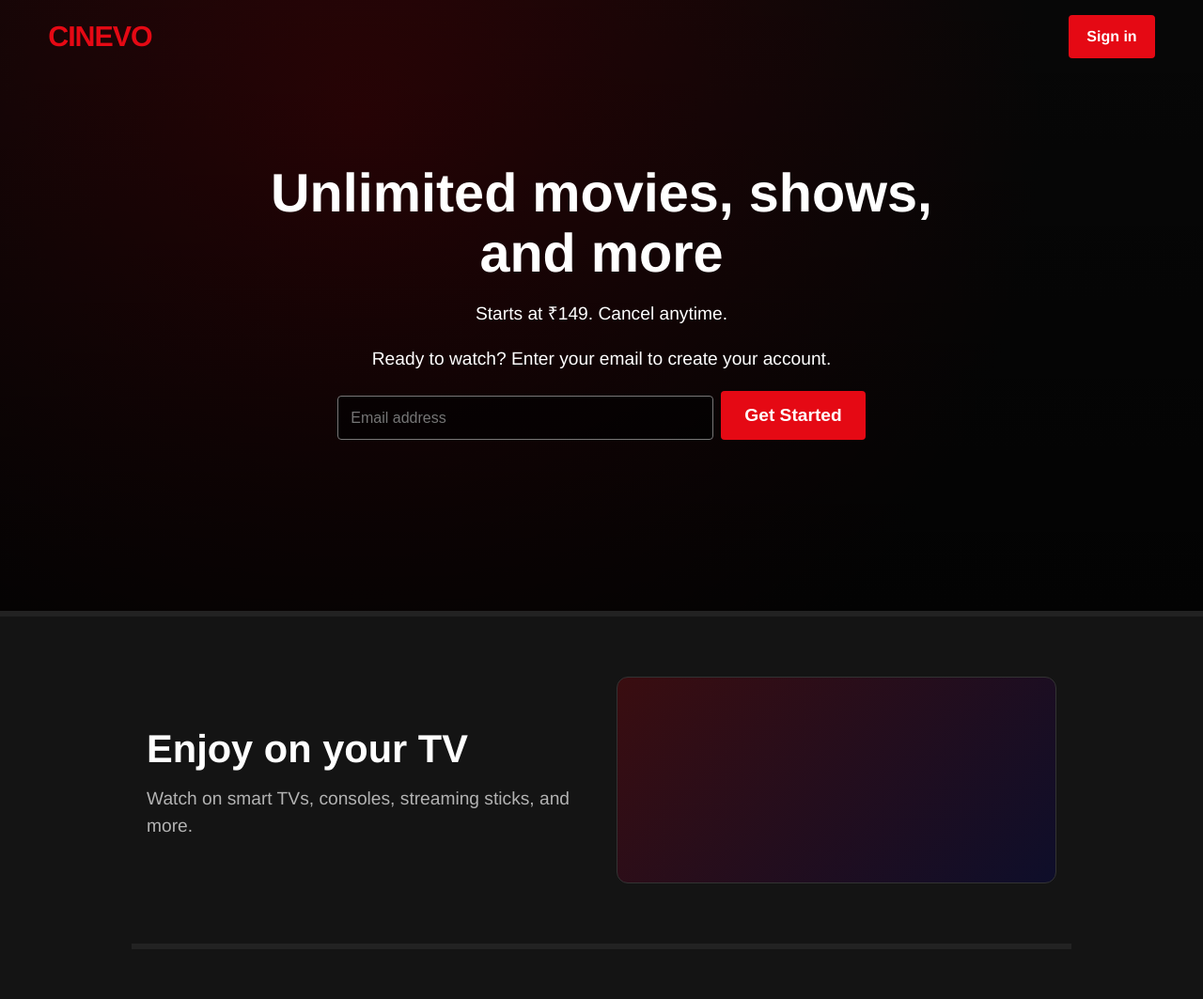
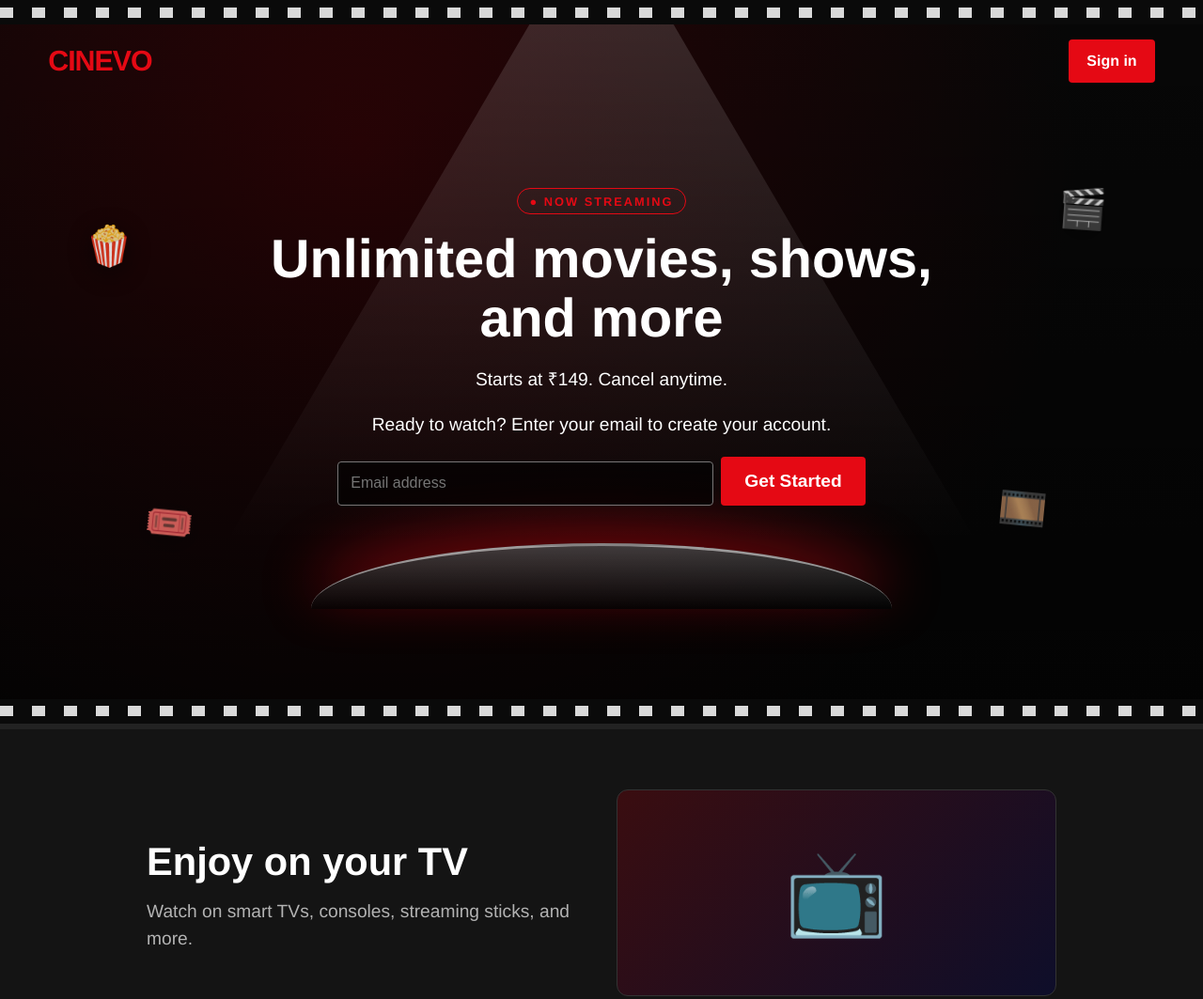
Before and after one commit to sharanya-sharma123/cinevo, a website: page public/index.html in a window 1280 px wide. Shown: the top 1063 px of the page at 94% size. Drawn offline with Linux system fonts and the light colour scheme; no server answers.

Commit message:
Cinematic landing page

```diff
--- a/public/index.html
+++ b/public/index.html
@@ -1,17 +1,22 @@
 <!doctype html><html lang="en"><head><meta charset="utf-8"><meta name="viewport" content="width=device-width,initial-scale=1">
 <title>Cinevo – Watch anywhere</title><link rel="stylesheet" href="/style.css"></head><body>
 <header class="hero">
+  <div class="beam"></div><div class="strip top"></div><div class="strip bottom"></div>
+  <span class="float f1" aria-hidden="true">🍿</span><span class="float f2" aria-hidden="true">🎬</span>
+  <span class="float f3" aria-hidden="true">🎟️</span><span class="float f4" aria-hidden="true">🎞️</span>
   <nav class="nav"><a class="logo" href="/">CINEVO</a><a class="btn" id="navbtn" href="/login.html">Sign in</a></nav>
   <div class="hero-body">
+    <span class="badge">● NOW STREAMING</span>
     <h1>Unlimited movies, shows, and more</h1>
     <p>Starts at ₹149. Cancel anytime.</p>
     <p>Ready to watch? Enter your email to create your account.</p>
     <form class="cta" id="start"><input type="email" id="email" placeholder="Email address" aria-label="Email address" required><button class="btn">Get Started</button></form>
+    <div class="screen" aria-hidden="true"></div>
   </div>
 </header>
-<section class="feature"><div><h2>Enjoy on your TV</h2><p>Watch on smart TVs, consoles, streaming sticks, and more.</p></div><div class="art"></div></section>
-<section class="feature rev"><div><h2>Download your shows to watch offline</h2><p>Save your favourites and always have something to watch.</p></div><div class="art"></div></section>
-<section class="feature"><div><h2>Keep your own list</h2><p>Save titles you want to watch and track what you've finished.</p></div><div class="art"></div></section>
+<section class="feature"><div><h2>Enjoy on your TV</h2><p>Watch on smart TVs, consoles, streaming sticks, and more.</p></div><div class="art" aria-hidden="true">📺</div></section>
+<section class="feature rev"><div><h2>Download your shows to watch offline</h2><p>Save your favourites and always have something to watch.</p></div><div class="art" aria-hidden="true">🎞️</div></section>
+<section class="feature"><div><h2>Keep your own list</h2><p>Save titles you want to watch and track what you've finished.</p></div><div class="art" aria-hidden="true">🍿</div></section>
 <section class="faq"><h2>Frequently Asked Questions</h2>
   <details><summary>What is Cinevo?</summary><p>A streaming service with a wide variety of award-winning shows, movies, and documentaries.</p></details>
   <details><summary>How much does it cost?</summary><p>Plans start at ₹149 a month. No extra costs, no contracts.</p></details>
--- a/public/style.css
+++ b/public/style.css
@@ -52,3 +52,25 @@ input,select{width:100%;margin-top:.3rem;padding:.85rem;border-radius:4px;border
 .add[hidden]{display:none}
 .hint{color:var(--mute);text-align:center;padding:2rem}
 @media(max-width:700px){.add{grid-template-columns:1fr}}
+
+.tl{position:relative}
+.sugg{position:absolute;left:0;right:0;top:100%;z-index:20;margin:2px 0 0;padding:0;list-style:none;background:#222;border:1px solid #555;border-radius:4px;max-height:340px;overflow:auto}
+.sugg[hidden]{display:none}
+.sugg li{display:flex;gap:.7rem;align-items:center;padding:.5rem .7rem;cursor:pointer;color:#fff}
+.sugg li:hover{background:#333}
+.sugg img,.sugg .ph{width:34px;height:50px;object-fit:cover;border-radius:3px;background:#444;flex:none}
+.sugg small{display:block;color:var(--mute)}
+
+.hero{position:relative;overflow:hidden;padding:26px 0}
+.hero .nav,.hero-body{position:relative;z-index:2}
+.strip{position:absolute;left:0;right:0;height:26px;z-index:3;background:#0a0a0a linear-gradient(90deg,#d9d9d9 0 14px,transparent 14px) 0 50%/34px 11px repeat-x}
+.strip.top{top:0}.strip.bottom{bottom:0}
+.beam{position:absolute;top:0;left:50%;width:80%;height:100%;transform:translateX(-50%);clip-path:polygon(44% 0,56% 0,100% 100%,0 100%);background:linear-gradient(rgba(255,255,255,.14),transparent 75%);pointer-events:none;z-index:1}
+.badge{display:inline-block;border:1px solid var(--red);color:var(--red);padding:.2rem .8rem;border-radius:99px;font-size:.8rem;letter-spacing:2px;font-weight:700;margin-bottom:1rem}
+.screen{width:min(640px,85%);height:70px;margin:2.5rem auto 0;border-radius:50% 50% 0 0/100% 100% 0 0;background:linear-gradient(rgba(255,255,255,.22),rgba(255,255,255,0));border-top:3px solid rgba(255,255,255,.5);box-shadow:0 -18px 60px rgba(229,9,20,.45)}
+.float{position:absolute;z-index:1;font-size:2.6rem;opacity:.85;filter:drop-shadow(0 6px 14px rgba(0,0,0,.6));animation:bob 5s ease-in-out infinite}
+.f1{left:7%;top:30%}.f2{right:8%;top:26%;animation-delay:-1.5s}.f3{left:12%;bottom:22%;animation-delay:-3s}.f4{right:13%;bottom:24%;animation-delay:-2s}
+@keyframes bob{50%{transform:translateY(-14px) rotate(6deg)}}
+.art{display:flex;align-items:center;justify-content:center;font-size:5.5rem}
+@media(max-width:700px){.float{font-size:1.8rem;opacity:.5}.f3,.f4{display:none}}
+@media(prefers-reduced-motion:reduce){.float{animation:none}}
```
